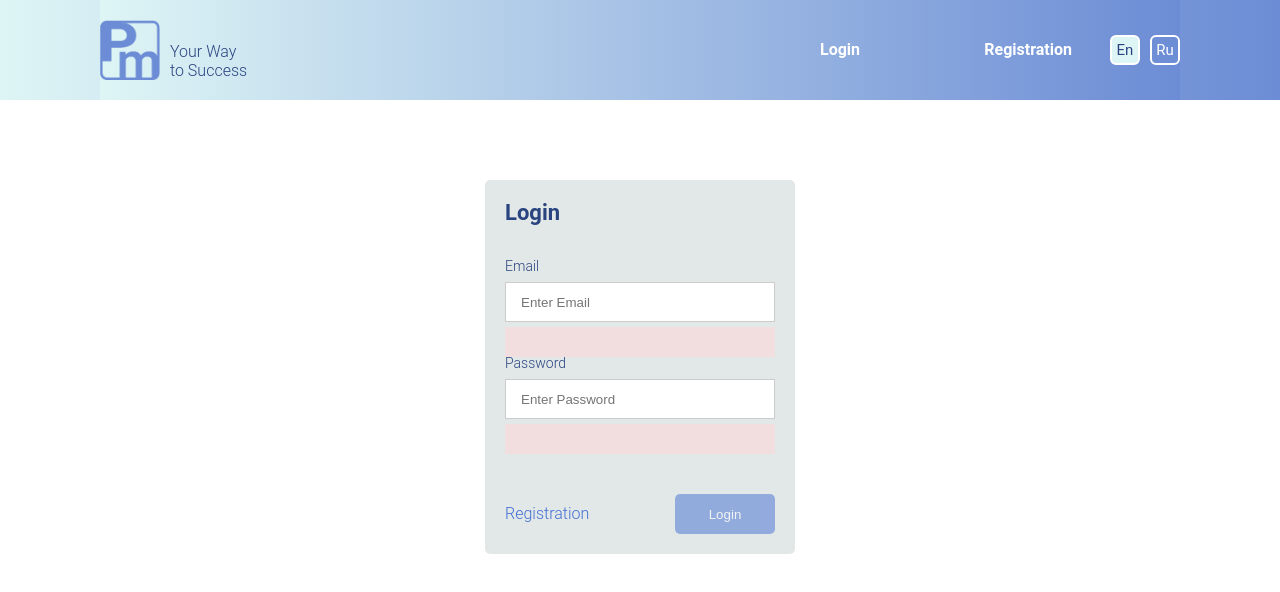
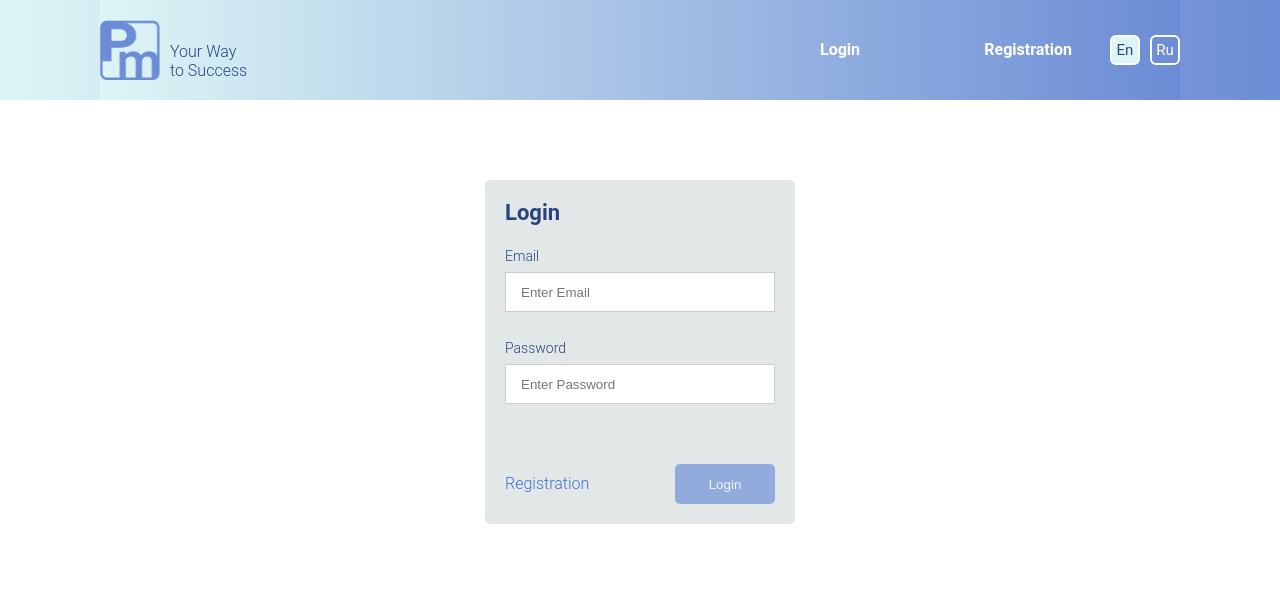
Before and after one commit to MaryAnzh/project-management-app-team, an Angular app: page /auth/login in a window 1280 px wide. Shown: the top 592 px of the page. Built offline with nearby package versions, Linux system fonts and the light colour scheme.

Commit message:
feat: add style

```diff
--- a/src/app/auth/auth.component.scss
+++ b/src/app/auth/auth.component.scss
@@ -3,6 +3,7 @@ $mainColorLight: #DEF5F5;
 $mainColor: hsl(222, 63%, 55%);
 $additionalColor: #2eb1b1;
 $additionalColorLight: #8ddada;
+$contastColor: #A66F00;
 
 :host {
   width: 100%;
@@ -16,7 +17,7 @@ $additionalColorLight: #8ddada;
     display: flex;
     flex-direction: column;
     justify-content: center;
-    row-gap: 20px;
+    row-gap: 10px;
     width: 310px;
     padding: 20px;
     background: #E2E8E7;
@@ -52,23 +53,27 @@ $additionalColorLight: #8ddada;
           border: 1px solid #ccc;
 
           &.ng-touched.ng-invalid {
-            border: 2px solid red;
-            background: #f2dede;
+            border: 2px solid $contastColor;
+
           }
 
           &.ng-touched.ng-valid {
-            border: 2px solid green;
-            background: #e3f2de;
+            border: 2px solid $additionalColor;
           }
         }
       }
 
         &__error {
           width: 100%;
-        height: 30PX;
-        color: red;
-        background: #f2dede;
+          height: 25PX;
+          padding: 5px;
+          color: $contastColor;
+          font-size: 12px;
 
+        }
+
+        .password-error {
+          height: 90px;
         }
       }
 
@@ -87,8 +92,8 @@ $additionalColorLight: #8ddada;
         }
 
         .visible {
-        opacity: 1  !important;
-        pointer-events: all  !important;
+          opacity: 1 !important;
+          pointer-events: all !important;
         }
 
         a {
--- a/src/app/auth/pages/registration-page/registration-page.component.html
+++ b/src/app/auth/pages/registration-page/registration-page.component.html
@@ -2,6 +2,7 @@
   <h2 class="auth-form__title">Registration</h2>
 
   <div class="auth-form__input-container">
+
     <div class="auth-form__input-container__field">
       <label for="user-name">User Name</label>
       <input
@@ -12,8 +13,10 @@
         name="user-name"
         formControlName="userName"
         required>
-
-      <div *ngIf="userName?.invalid && userName?.touched" class="validation">
+    </div>
+    <div class="auth-form__input-container__error">
+      <ng-container
+        *ngIf="userName?.invalid && userName?.touched">
         <small *ngIf="userName?.errors?.required">
           Please enter a user-name
         </small>
@@ -21,7 +24,7 @@
         <small *ngIf="userName?.errors?.minlength">
           length must be at least {{userName?.errors?.minlength.requiredLength}}
         </small>
-      </div>
+      </ng-container>
     </div>
 
     <div class="auth-form__input-container__field">
@@ -35,7 +38,10 @@
         formControlName="email"
         required>
 
-      <div *ngIf="email?.invalid && email?.touched" class="validation">
+    </div>
+    <div class="auth-form__input-container__error">
+      <ng-container
+        *ngIf="email?.invalid && email?.touched">
         <small *ngIf="email?.errors?.required">
           Please enter a login email
         </small>
@@ -43,7 +49,7 @@
         <small *ngIf="email?.errors?.email">
           The login email is invalid
         </small>
-      </div>
+      </ng-container>
     </div>
 
     <div class="auth-form__input-container__field">
@@ -57,9 +63,10 @@
         formControlName="password"
         required>
 
-      <div
-        *ngIf="password?.invalid && password?.touched"
-        class="validation">
+    </div>
+    <div class="auth-form__input-container__error password-error">
+      <ng-container
+        *ngIf="password?.invalid && password?.touched">
         <small *ngIf="password?.errors?.required">
           Please enter a password
         </small>
@@ -85,10 +92,10 @@
             <br> - at least one special character
           </small>
         </small>
-      </div>
+      </ng-container>
     </div>
 
-    <div class="auth-form_input-container_control">
+    <div class="auth-form__input-container__field">
       <label for="confirm-password">Сonfirm password</label>
       <input
         #inputСonfirmPasswordd
@@ -98,15 +105,18 @@
         name="confirm-password"
         formControlName="confirmPassword"
         required>
+    </div>
 
-      <div *ngIf="confirmPassword?.invalid && confirmPassword?.touched"
-        class="validation">
+    <div class="auth-form__input-container__error">
+      <ng-container
+        *ngIf="confirmPassword?.invalid && confirmPassword?.touched">
         <small *ngIf="confirmPassword?.errors?.notSame ||
           confirmPassword?.errors?.required">
           Please repeat a password
         </small>
-      </div>
+      </ng-container>
     </div>
+
   </div>
 
   <div class="auth-form__button-container">
@@ -116,9 +126,7 @@
     </a>
     <button
       type="submit"
-      [ngClass]="{visible: loginForm.valid}"
-      >Registration
-    </button>
+      [ngClass]="{visible: loginForm.valid}">Registration</button>
   </div>
 
 </form>
```
Lines whose indentation alone changed are shown as unchanged.
